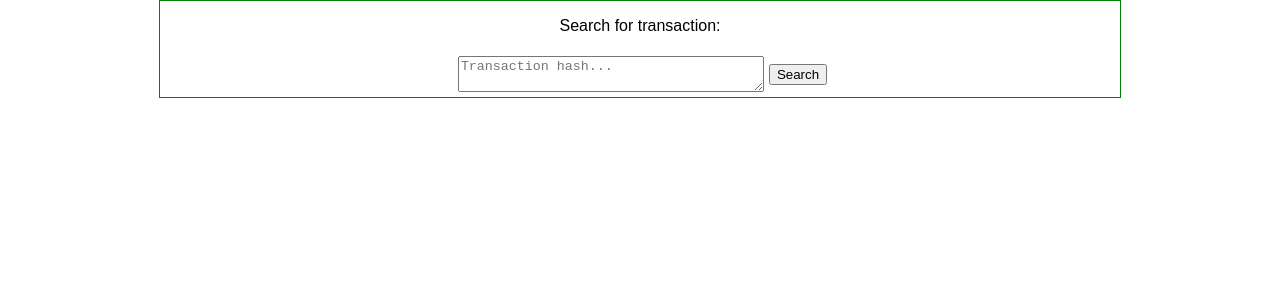
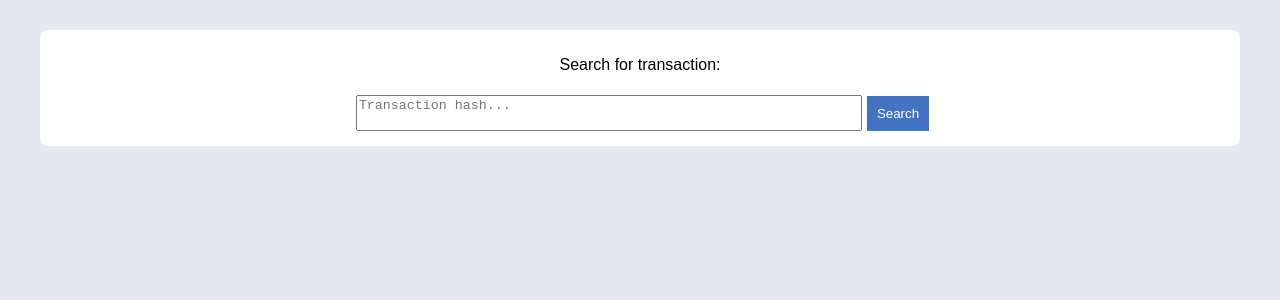
Before and after one commit to Naerriel/Akcelerator-Task, a React (Create React App) app: page / in a window 1280 px wide. Shown: the top 300 px of the page. Built offline with nearby package versions, Linux system fonts and the light colour scheme.

Commit message:
Style improvement

```diff
--- a/src/App.css
+++ b/src/App.css
@@ -1,29 +1,75 @@
+*{
+    border-style: border-box;
+}
+
+body{
+    background-color: #E5E8EF;
+}
+
 .App {
-    text-align: center;
+    width: 1200px;
+    margin: auto;
 }
 
 .searchBox {
     text-align: center;
-    margin: auto;
-    border: 1px solid green;
-    max-width: 960px;
+    margin: 30px auto;
+    background-color: white;
+    border-radius: 8px;
+    padding: 10px;
 }
 
 .searchBox textarea{
     vertical-align: middle;
     margin: 5px;
-    min-width: 300px;
+    min-width: 500px;
+    resize: none;
 }
 
-.searchButton {
+button {
+    border: none;
     vertical-align: middle;
+    background-color: #4473C2;
+    padding: 10px;
+    color: white;
+}
+
+.transaction{
+    border-radius: 8px;
+}
+
+.transactionHeader{
+    margin-top: 40px;
+    background-color: #F5F5F5;
+    padding: 10px 20px;
+}
+
+.header-message{
+    text-align: left;
+    font-weight: bold;
+}
+
+.transaction-hash{
+    float: right;
 }
 
 table {
     display: inline-block;
-    background-color: green;
-    color: white;
-    margin: 10px;
+    background-color: white;
+    padding: 10px;
+    min-width: 580px;
+}
+
+tr{
+    width: 100%;
+}
+
+td:first-child {
+    text-align: left;
+}
+
+td:last-child {
+    text-align: right;
 }
 
 .backButton {
@@ -36,18 +82,21 @@ table {
 }
 
 .addresses{
-    background-color: azure;
+    text-align: center;
+    background-color: white;
+    border-radius: 8px;
 }
 
 .addresses-header{
-    background-color: violet;
-    min-width: 300px;
+    margin-top: 30px;
+    background-color: #F5F5F5;
+    min-width: 450px;
+    border-radius: 8px 8px 0 0;
 }
 
 .addresses-header-title{
     display: inline-block;
-    background-color: red;
-    min-width: 300px;
+    width: 46%;
     margin: 20px;
 }
 
@@ -60,10 +109,20 @@ table {
 }
 
 ul {
+    /*list-style-type: none;*/
     display: inline-block;
+    vertical-align: top;
+    margin: 10px;
+}
+
+.nocoins{
+    font-weight: bold;
 }
 
 li {
-    background-color: brown;
-    min-width: 500px;
+    min-width: 530px;
 }
+
+.backButton {
+    margin: 60px auto;
+}
--- a/src/Transaction.js
+++ b/src/Transaction.js
@@ -52,6 +52,9 @@ class Transaction extends Component {
         totalInput += value;
       }
     }
+    else{
+      inputs.push(<li><span className="left nocoins">No inputs (new coins generated)</span></li>);
+    }
 
     for(let outNr in props.json.outputs){
       let address;
@@ -95,8 +98,10 @@ class Transaction extends Component {
   render(){
     return (
       <div className="transaction">
-        <p>Bitcoin Transaction:</p>
-        <p>{this.state.hash}</p>
+        <div className="transactionHeader">
+          <span className="header-message">Bitcoin Transaction:</span>
+          <span className="transaction-hash">{this.state.hash}</span>
+        </div>
         <DataTable table={this.state.firstTable}/>
         <DataTable table={this.state.secondTable} />
         <div className="addresses">
```
